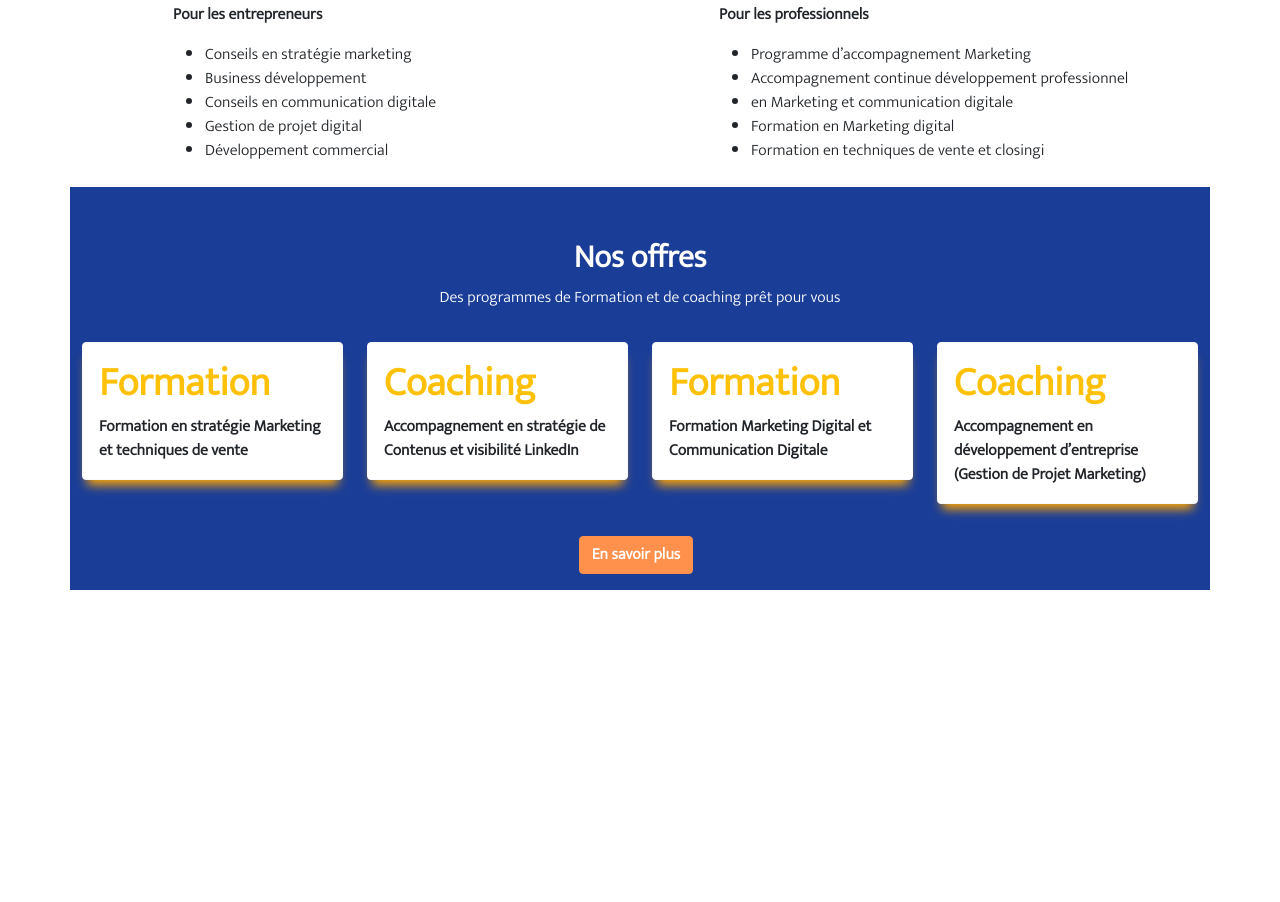
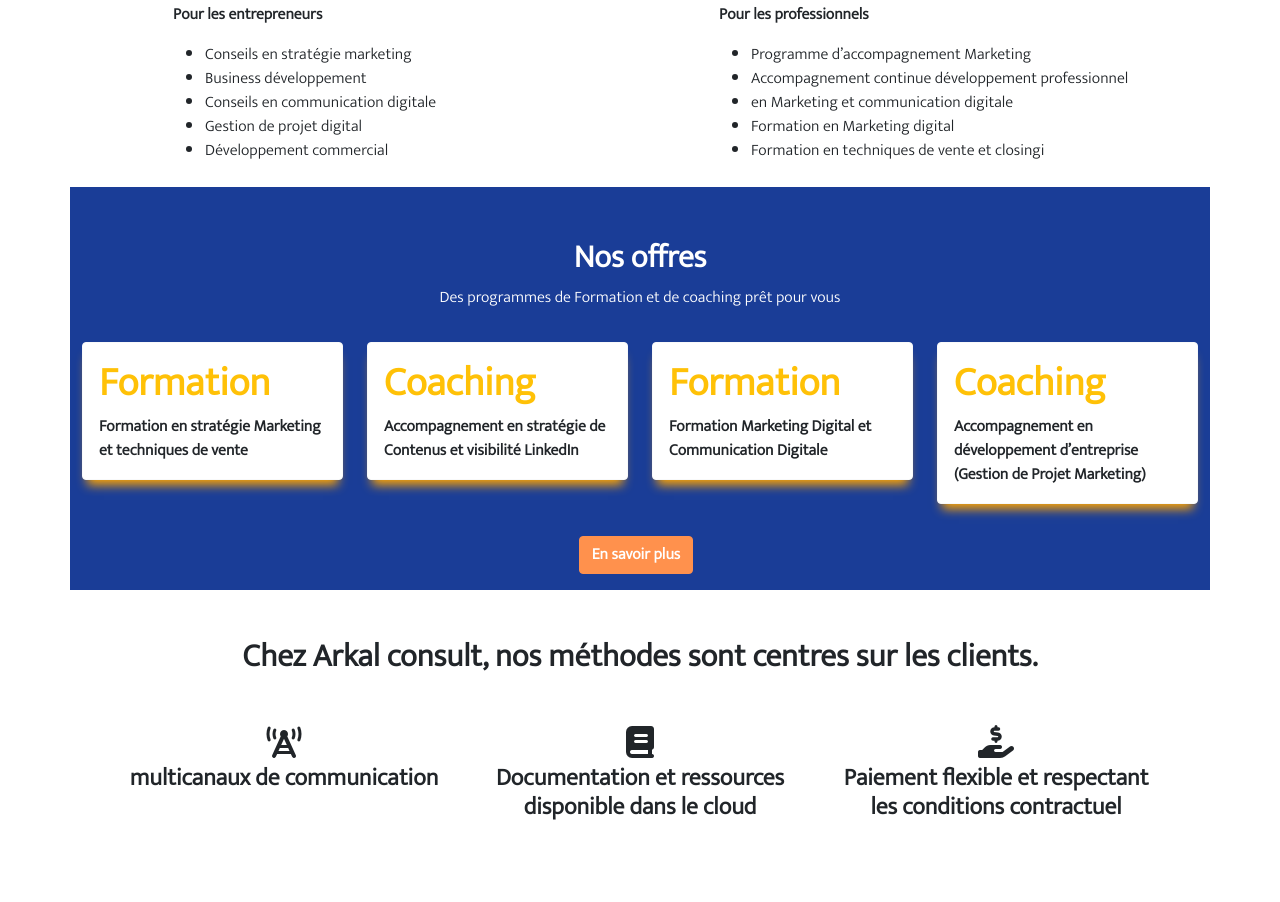
Before and after one commit to beckyo6/arkal-consult, a plain HTML site: page index.html in a window 1280 px wide. Shown: the part 1786-2688 px from the top of the page. Before the commit the page ends 2376 px from the top, so only its background shows below. Drawn offline with Linux system fonts and the light colour scheme; a web font is replaced by a local one.

```diff
--- a/index.html
+++ b/index.html
@@ -230,7 +230,27 @@
                 <a href="#" class="btn btn-md btn-purple me-2  fw-bold">En savoir plus</a>
             </div>
         </div>
-
+        <div class="row" id="offres">
+            <div class="col-md-12 gy-5">
+                <h2 class="fw-bold text-center">Chez Arkal consult, nos méthodes sont centres sur les clients.</h2>
+            </div>
+            <div class="col-md-12 p-5">
+                <div class="row">
+                    <div class="col-md-4 text-center mb-3">
+                       <span><i class="fa-solid fa-tower-cell fa-2xl"></i></span>
+                        <h4 class="fw-bold p-2">multicanaux de communication</h4>
+                    </div>
+                    <div class="col-md-4 text-center mb-3">
+                        <span><i class="fa-solid fa-book fa-2xl"></i></span>
+                         <h4 class="fw-bold p-2">Documentation et ressources disponible dans le cloud</h4>
+                     </div>
+                     <div class="col-md-4 text-center mb-3">
+                        <span><i class="fa-solid fa-hand-holding-dollar fa-2xl"></i></span>
+                         <h4 class="fw-bold p-2">Paiement flexible et respectant les conditions contractuel</h4>
+                     </div>
+                </div>
+            </div>
+        </div>
 
 
     </div>
```
Also changed, not shown: img/icons/communication.svg (added), img/icons/document.svg (added), img/icons/paiement.svg (added).
